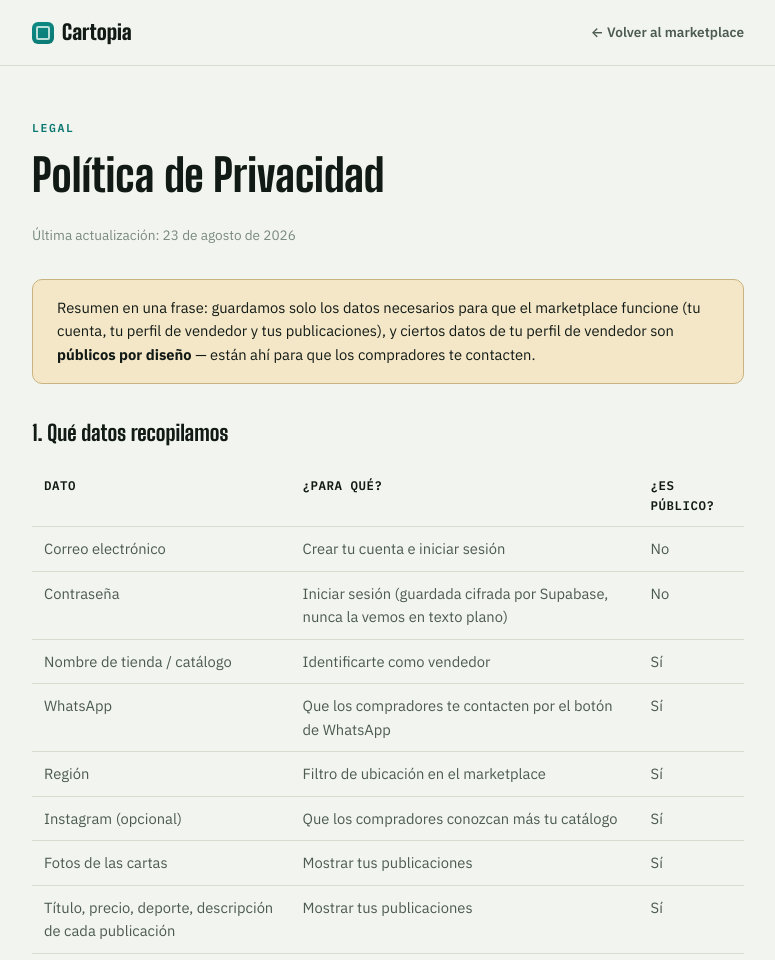
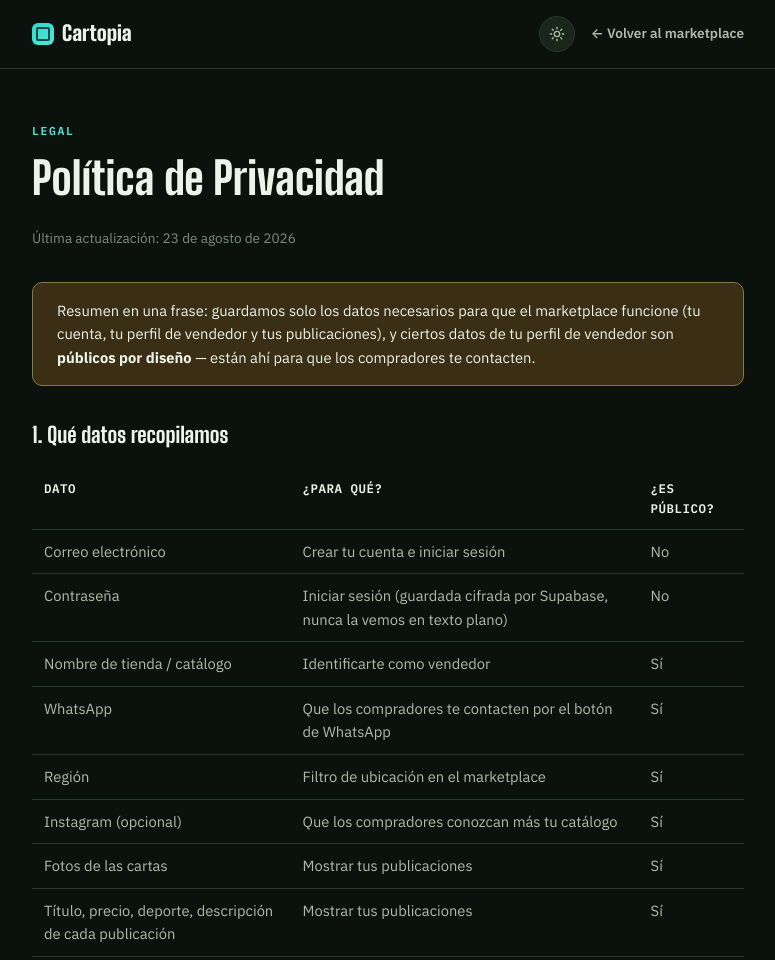
Before and after one commit to zunare/cartopia, a plain HTML site: page privacidad.html in a window 1280 px wide. Shown: the top 960 px of the page, without its empty margins (252-1027 px from the left). Drawn offline with Linux system fonts and the light colour scheme.

Commit message:
Update privacidad.html

```diff
--- a/privacidad.html
+++ b/privacidad.html
@@ -1,10 +1,21 @@
 <!doctype html>
-<html lang="es-CL">
+<html lang="es-CL" data-theme="dark">
 <head>
 <meta charset="utf-8" />
 <title>Política de Privacidad — Cartopia</title>
 <meta name="viewport" content="width=device-width, initial-scale=1" />
 <meta name="robots" content="noindex" />
+<script>
+  (function(){
+    try{
+      var saved = localStorage.getItem("cartopia-theme");
+      var theme = (saved === "light" || saved === "dark") ? saved : "dark";
+      document.documentElement.setAttribute("data-theme", theme);
+    }catch(e){
+      document.documentElement.setAttribute("data-theme", "dark");
+    }
+  })();
+</script>
 <link rel="preconnect" href="https://fonts.googleapis.com">
 <link rel="preconnect" href="https://fonts.gstatic.com" crossorigin>
 <link href="https://fonts.googleapis.com/css2?family=Big+Shoulders+Display:wght@700;800;900&family=IBM+Plex+Sans:wght@400;500;600;700&family=IBM+Plex+Mono:wght@500;600&display=swap" rel="stylesheet">
@@ -51,6 +62,15 @@
   .brand .mark::after{content:""; position:absolute; inset:4px; border:2px solid var(--on-accent); border-radius:2px; opacity:.75;}
   .back{font-size:.85rem; font-weight:600; text-decoration:none; color:var(--ink-soft); display:inline-flex; align-items:center; gap:6px;}
   .back:hover{color:var(--ink);}
+  .nav-right{display:flex; align-items:center; gap:var(--sp-4);}
+  .theme-toggle{
+    display:inline-flex; align-items:center; justify-content:center;
+    width:36px; height:36px; border-radius:50%; flex:none;
+    border:1px solid var(--border); background:var(--surface-2); color:var(--ink-soft);
+    cursor:pointer; transition:color .15s ease, border-color .15s ease;
+  }
+  .theme-toggle:hover{ color:var(--ink); border-color:var(--accent); }
+  .theme-toggle svg{ display:block; width:16px; height:16px; }
 
   main{padding:var(--sp-7) 0 var(--sp-6);}
   .eyebrow{font-family:var(--font-mono); font-size:.72rem; letter-spacing:.14em; text-transform:uppercase; color:var(--accent-strong); font-weight:600;}
@@ -81,7 +101,10 @@
 <header class="site">
   <div class="wrap nav">
     <a class="brand" href="index.html"><span class="mark" aria-hidden="true"></span>Cartopia</a>
-    <a class="back" href="index.html">← Volver al marketplace</a>
+    <div class="nav-right">
+      <button class="theme-toggle" id="themeToggle" type="button" aria-label="Cambiar tema"></button>
+      <a class="back" href="index.html">← Volver al marketplace</a>
+    </div>
   </div>
 </header>
 
@@ -150,5 +173,33 @@
   </div>
 </footer>
 
+<script>
+  (function(){
+    var SUN_ICON = '<svg viewBox="0 0 24 24" fill="none" stroke="currentColor" stroke-width="2" stroke-linecap="round" stroke-linejoin="round"><circle cx="12" cy="12" r="4"></circle><line x1="12" y1="2" x2="12" y2="4"></line><line x1="12" y1="20" x2="12" y2="22"></line><line x1="4.93" y1="4.93" x2="6.34" y2="6.34"></line><line x1="17.66" y1="17.66" x2="19.07" y2="19.07"></line><line x1="2" y1="12" x2="4" y2="12"></line><line x1="20" y1="12" x2="22" y2="12"></line><line x1="4.93" y1="19.07" x2="6.34" y2="17.66"></line><line x1="17.66" y1="6.34" x2="19.07" y2="4.93"></line></svg>';
+    var MOON_ICON = '<svg viewBox="0 0 24 24" fill="none" stroke="currentColor" stroke-width="2" stroke-linecap="round" stroke-linejoin="round"><path d="M21 12.79A9 9 0 1 1 11.21 3 7 7 0 0 0 21 12.79z"></path></svg>';
+    var btn = document.getElementById("themeToggle");
+    if(!btn) return;
+    function currentTheme(){
+      return document.documentElement.getAttribute("data-theme") === "light" ? "light" : "dark";
+    }
+    function paint(){
+      if(currentTheme() === "dark"){
+        btn.innerHTML = SUN_ICON;
+        btn.setAttribute("aria-label", "Cambiar a modo claro");
+      } else {
+        btn.innerHTML = MOON_ICON;
+        btn.setAttribute("aria-label", "Cambiar a modo oscuro");
+      }
+    }
+    paint();
+    btn.addEventListener("click", function(){
+      var next = currentTheme() === "dark" ? "light" : "dark";
+      document.documentElement.setAttribute("data-theme", next);
+      try{ localStorage.setItem("cartopia-theme", next); }catch(e){}
+      paint();
+    });
+  })();
+</script>
+
 </body>
 </html>
```
